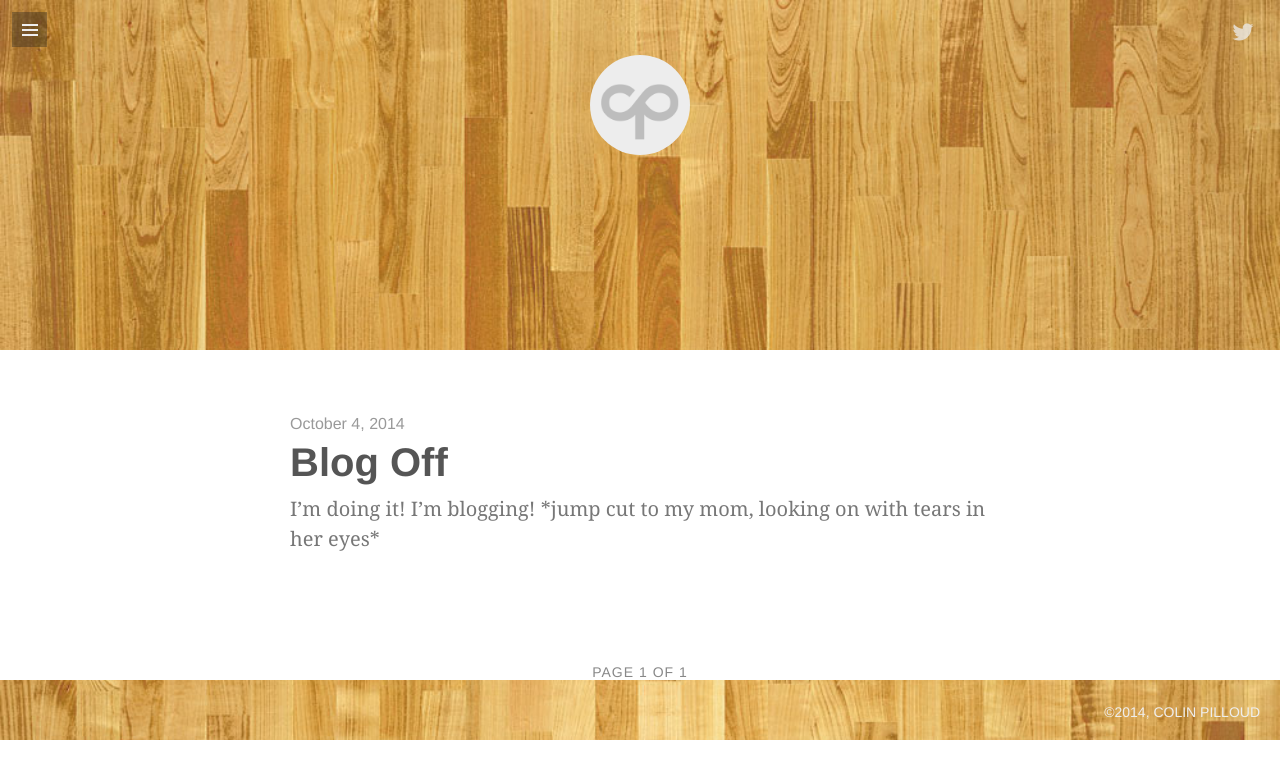
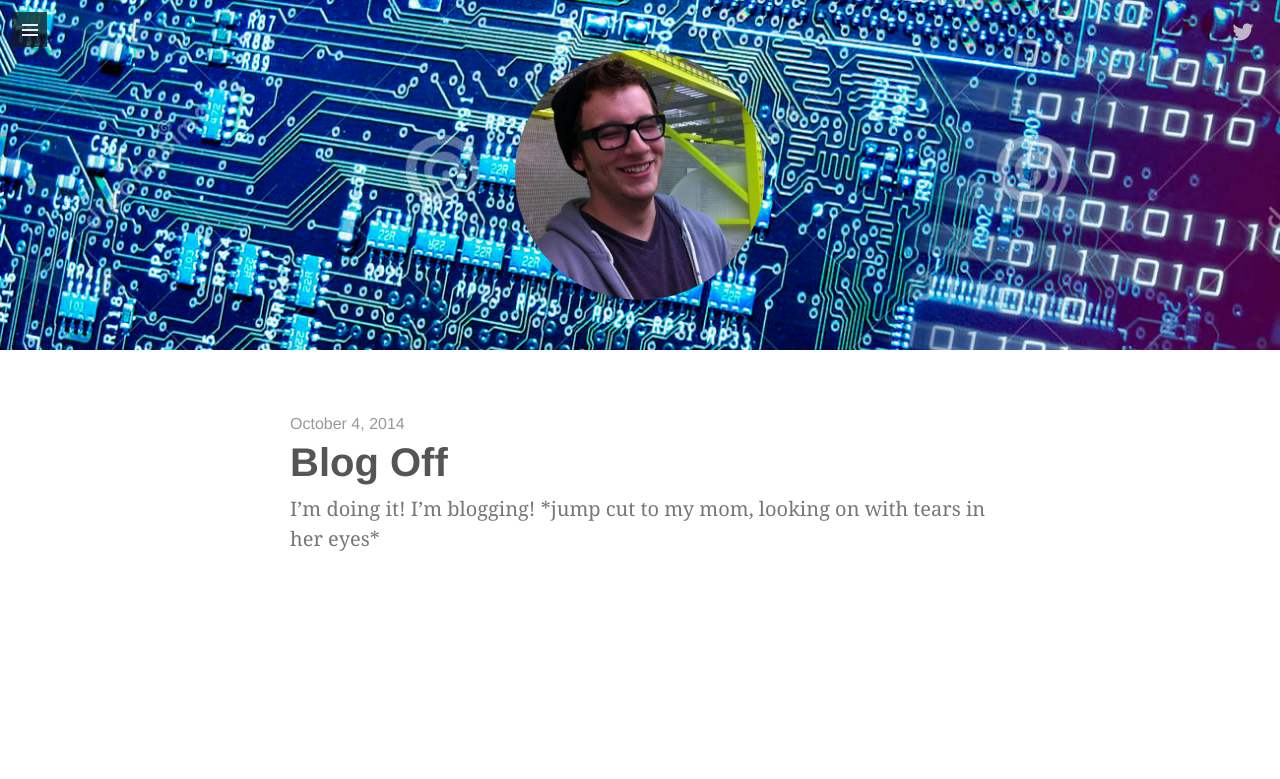
Before and after one commit to colinpilloud/colin.zone, a Jekyll site: the page built from index.html, in a window 1280 px wide. Shown: the top 779 px of the page. Built offline with Jekyll 4.4.1, drawn with Linux system fonts in a browser that asks for light colours; Markdown is read by kramdown in place of the engine named in the settings; the list of posts is cut into pages by our own code.

Commit message:
Tinker with layouts and a little bit of styling
Move away from spoarts theme, increase icon size on index, change
images, remove page number, remove footer

```diff
--- a/_config.yml
+++ b/_config.yml
@@ -6,8 +6,8 @@ pygments:	true
 permalink:	/:title
 
 # Setup
-title:		Spoarts
-description:	'A spoarts blog for spoarts fans and also non-spoarts fans'
+title:		Techscum
+description:	'dumb tech stuff'
 url:		http://colinpilloud.github.io
 
 author:
@@ -29,6 +29,9 @@ menu:
   - title:	Home
     url:	/
 
+  - title:	About
+    url: /about
+
 copyright:
   author:	Colin Pilloud
   url:		colinpilloud.com
--- a/_layouts/page.html
+++ b/_layouts/page.html
@@ -14,6 +14,3 @@ layout: default
 <div id="article">
 	{{ content }}
 </div>
-<footer class="clean" style="background-image: url({{ site.cover }}); background-position: bottom; height: 60px;">
-	<p class="copyright">&copy;{{ site.time | date: "%Y" }}, {{ site.copyright.author }}</p>
-</footer>
--- a/assets/css/default.css
+++ b/assets/css/default.css
@@ -104,10 +104,10 @@ h3 {
 }
 
 .site-icon-home {
-	width: 150px;
-	height: 150px;
+	width: 250px;
+	height: 250px;
 	background-size: 150px;
-	margin: -75px 0 0 -75px;
+	margin: -125px 0 0 -125px;
 	opacity: .9;
 }
 
@@ -120,10 +120,10 @@ h3 {
 }
 
 .site-icon-page {
-	width: 100px;
-	height: 100px;
-	background-size: 100px;
-	margin: -120px 0 0 -50px;
+	width: 250px;
+	height: 250px;
+	background-size: 250px;
+	margin: -125px 0 0 -125px;
 }
 
 .site-icon-small {
@@ -370,7 +370,7 @@ pre code {
 .menu {
 	display: block;
 	cursor: pointer;
-	background-color: rgba(26, 26, 26, 0.35);
+	background-color: rgba(26, 26, 26, 0.75);
 	width: 30px;
 	height: 30px;
 	top: 12px;
--- a/index.html
+++ b/index.html
@@ -23,7 +23,6 @@ title: Home
 	{% if paginator.next_page %}
 		<a class="newer-posts" href="/page{{paginator.next_page}}">&larr; Older posts</a>
 	{% endif %}
-	<span class="page-number">Page {{ paginator.page }} of {{ paginator.total_pages }}</span>
 	{% if paginator.previous_page %}
 		{% if paginator.page == 2 %}
 			<a class="older-posts" href="/">Newer posts &rarr;</a>
@@ -32,6 +31,3 @@ title: Home
 		{% endif %}
 	{% endif %}
 </nav>
-<footer class="clean" style="background-image: url({{ site.cover }}); background-position: bottom; height: 60px;">
-	<p class="copyright">&copy;{{ site.time | date: "%Y" }}, {{ site.copyright.author }}</p>
-</footer>
```
Also changed, not shown: assets/images/cover.jpg, assets/images/favicon.ico, assets/images/icon.png.
